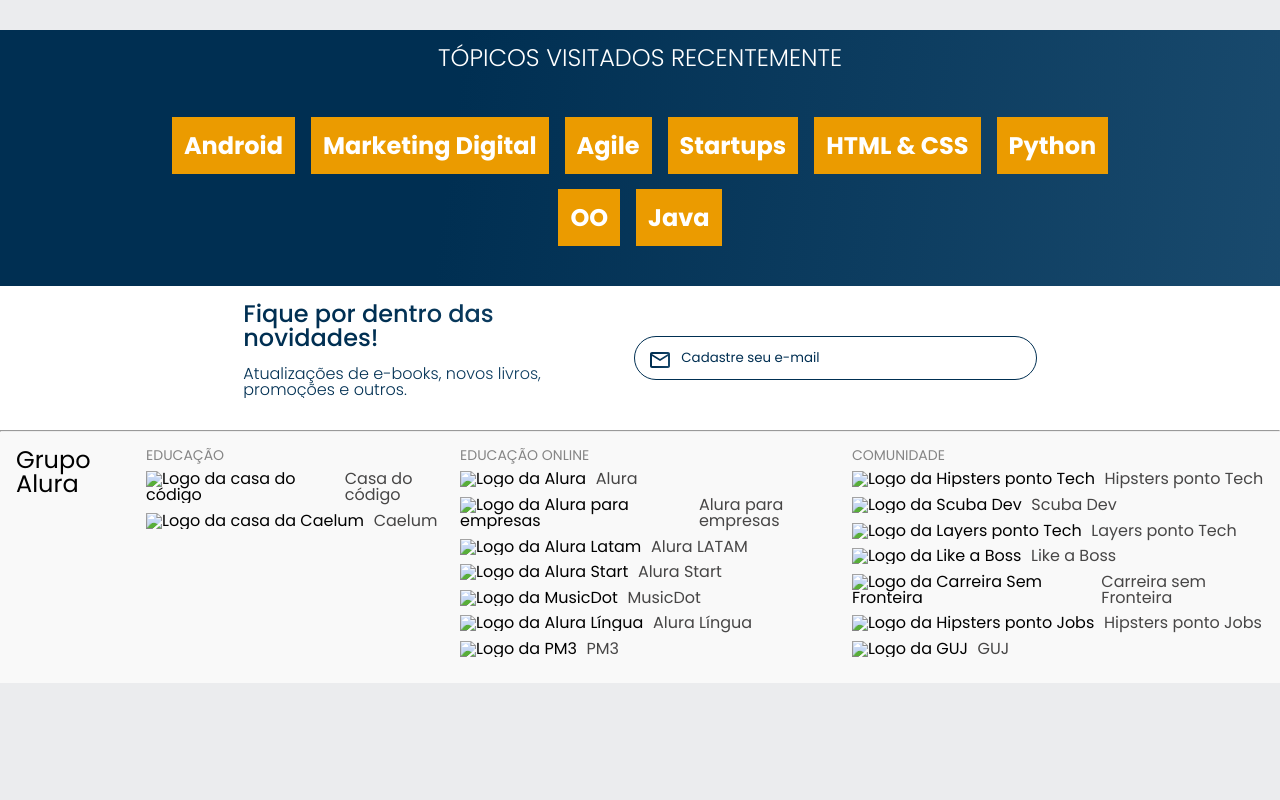
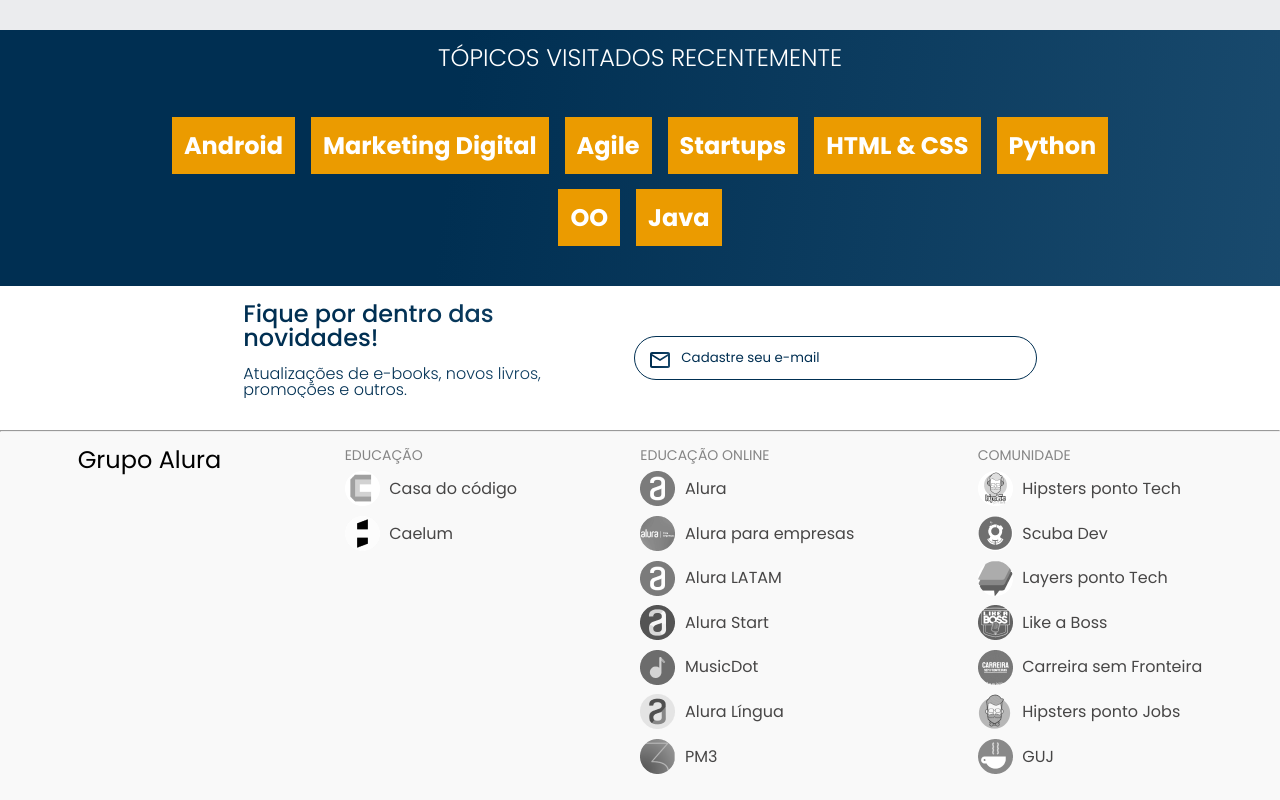
Before and after one commit to magnobento/alurabook, a plain HTML site: page index.html in a window 1280 px wide. Shown: the part 2165-2965 px from the top of the page. Before the commit the page ends 2848 px from the top, so only its background shows below. Drawn offline with nearby package versions, Linux system fonts and the light colour scheme; the site is published under a folder, as on GitHub Pages, so addresses that start at the root find nothing.

Commit message:
Update index.html

```diff
--- a/index.html
+++ b/index.html
@@ -213,73 +213,73 @@
         <ul class="lista-rodape">
             <li class="lista-rodape__titulo">Educação</li>
             <li class="lista-rodape__item">
-                <img src="/assets/CasaDoCodigo.png" alt="Logo da casa do código">
+                <img src="assets/CasaDoCodigo.png" alt="Logo da casa do código">
                 <a href="#" class="lista-rodape__link">Casa do código</a>
             </li>
             <li class="lista-rodape__item">
-                <img src="/assets/Caelum.png" alt="Logo da casa da Caelum">
+                <img src="assets/Caelum.png" alt="Logo da casa da Caelum">
                 <a href="#" class="lista-rodape__link">Caelum</a>
             </li>
         </ul>
         <ul class="lista-rodape">
             <li class="lista-rodape__titulo">Educação Online</li>
             <li class="lista-rodape__item">
-                <img src="/assets/Alura.png" alt="Logo da Alura">
+                <img src="assets/Alura.png" alt="Logo da Alura">
                 <a href="#" class="lista-rodape__link">Alura</a>
             </li>
             <li class="lista-rodape__item">
-                <img src="/assets/AluraEmpresas.png" alt="Logo da Alura para empresas">
+                <img src="assets/AluraEmpresas.png" alt="Logo da Alura para empresas">
                 <a href="#" class="lista-rodape__link">Alura para empresas</a>
             </li>
             <li class="lista-rodape__item">
-                <img src="/assets/AluraLatam.png" alt="Logo da Alura Latam">
+                <img src="assets/AluraLatam.png" alt="Logo da Alura Latam">
                 <a href="#" class="lista-rodape__link">Alura LATAM</a>
             </li>
             <li class="lista-rodape__item">
-                <img src="/assets/AluraStart.png" alt="Logo da Alura Start">
+                <img src="assets/AluraStart.png" alt="Logo da Alura Start">
                 <a href="#" class="lista-rodape__link">Alura Start</a>
             </li>
             <li class="lista-rodape__item">
-                <img src="/assets/MusicDot.png" alt="Logo da MusicDot">
+                <img src="assets/MusicDot.png" alt="Logo da MusicDot">
                 <a href="#" class="lista-rodape__link">MusicDot</a>
             </li>
             <li class="lista-rodape__item">
-                <img src="/assets/AluraLingua.png" alt="Logo da Alura Língua">
+                <img src="assets/AluraLingua.png" alt="Logo da Alura Língua">
                 <a href="#" class="lista-rodape__link">Alura Língua</a>
             </li>
             <li class="lista-rodape__item">
-                <img src="/assets/PM3.png" alt="Logo da PM3">
+                <img src="assets/PM3.png" alt="Logo da PM3">
                 <a href="#" class="lista-rodape__link">PM3</a>
             </li>
         </ul>
         <ul class="lista-rodape">
             <li class="lista-rodape__titulo">Comunidade</li>
             <li class="lista-rodape__item">
-                <img src="/assets/HipstersTech.png" alt="Logo da Hipsters ponto Tech">
+                <img src="assets/HipstersTech.png" alt="Logo da Hipsters ponto Tech">
                 <a href="#" class="lista-rodape__link">Hipsters ponto Tech</a>
             </li>
             <li class="lista-rodape__item">
-                <img src="/assets/Scuba.png" alt="Logo da Scuba Dev">
+                <img src="assets/Scuba.png" alt="Logo da Scuba Dev">
                 <a href="#" class="lista-rodape__link">Scuba Dev</a>
             </li>
             <li class="lista-rodape__item">
-                <img src="/assets/Layers.png" alt="Logo da Layers ponto Tech">
+                <img src="assets/Layers.png" alt="Logo da Layers ponto Tech">
                 <a href="#" class="lista-rodape__link">Layers ponto Tech</a>
             </li>
             <li class="lista-rodape__item">
-                <img src="/assets/LikeABoss.png" alt="Logo da Like a Boss">
+                <img src="assets/LikeABoss.png" alt="Logo da Like a Boss">
                 <a href="#" class="lista-rodape__link">Like a Boss</a>
             </li>
             <li class="lista-rodape__item">
-                <img src="/assets/CarreiraSemFronteira.png" alt="Logo da Carreira Sem Fronteira">
+                <img src="assets/CarreiraSemFronteira.png" alt="Logo da Carreira Sem Fronteira">
                 <a href="#" class="lista-rodape__link">Carreira sem Fronteira</a>
             </li>
             <li class="lista-rodape__item">
-                <img src="/assets/HipstersJobs.png" alt="Logo da Hipsters ponto Jobs">
+                <img src="assets/HipstersJobs.png" alt="Logo da Hipsters ponto Jobs">
                 <a href="#" class="lista-rodape__link">Hipsters ponto Jobs</a>
             </li>
             <li class="lista-rodape__item">
-                <img src="/assets/GUJ.png" alt="Logo da GUJ">
+                <img src="assets/GUJ.png" alt="Logo da GUJ">
                 <a href="#" class="lista-rodape__link">GUJ</a>
             </li>
         </ul>
```
